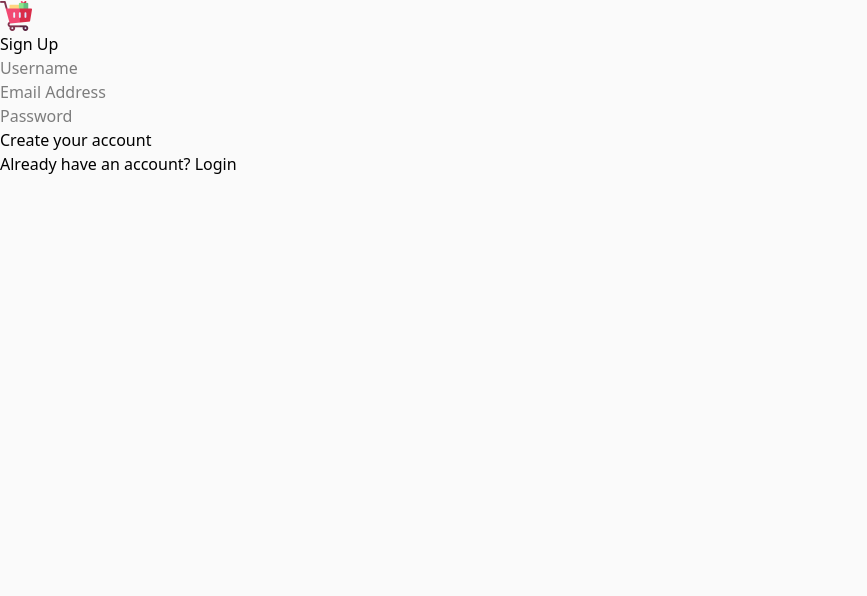
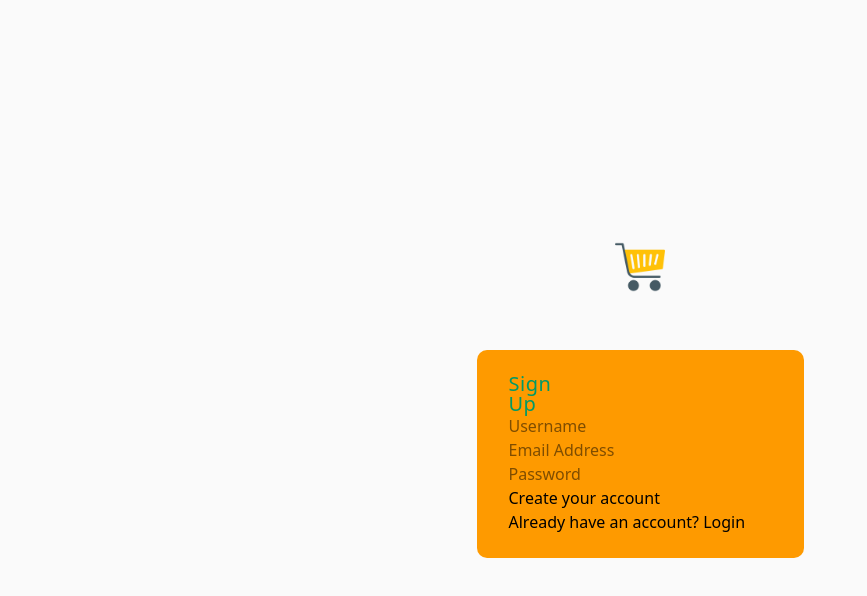
Before and after one commit to LEVANIKAPANADZE/ecomerce, a React (Vite) app: page /register in a window 1280 px wide. Shown: the top 596 px of the page, without its empty margins (0-867 px from the left). Built offline with nearby package versions, Linux system fonts and the light colour scheme.

Commit message:
Connected to the real api

```diff
--- a/src/pages/Login.tsx
+++ b/src/pages/Login.tsx
@@ -39,7 +39,7 @@ export default function Login() {
 
     try {
       const response = await fetch(
-        "https://pixelize.pythonanywhere.com/users/",
+        "https://pixelize.pythonanywhere.com/login/",
         {
           method: "POST",
           headers: {
--- a/src/pages/Register.tsx
+++ b/src/pages/Register.tsx
@@ -1,4 +1,4 @@
-import Cart from "/trolley.png";
+import Cart from "/carts.png";
 import { Link } from "react-router-dom";
 import { useState } from "react";
 
@@ -85,11 +85,19 @@ export default function Register() {
   }
 
   return (
-    <>
-      <img src={Cart} alt="Shopping cart" className="w-8 h-8" />
+    <div className="flex flex-col justify-center items-center min-h-screen">
+      <img src={Cart} alt="Shopping cart" className="w-[50px] h-[50px]" />
 
-      <div>
-        <h1>Sign Up</h1>
+      <div
+        className="bg-amber-500 w-[327px] py-[24px]
+      px-[32px] mt-[58px] rounded-[10px]"
+      >
+        <h1
+          className="w-[76px] font-normal text-[20px]
+        leading-[100%] tracking-[0.5px] text-emerald-600"
+        >
+          Sign Up
+        </h1>
 
         <form onSubmit={handleSubmission}>
           <div>
@@ -116,6 +124,6 @@ export default function Register() {
           Already have an account? <Link to={"/"}>Login</Link>
         </p>
       </div>
-    </>
+    </div>
   );
 }
```
Also changed, not shown: 1 other file (tests, documents, lock files or other folders).
